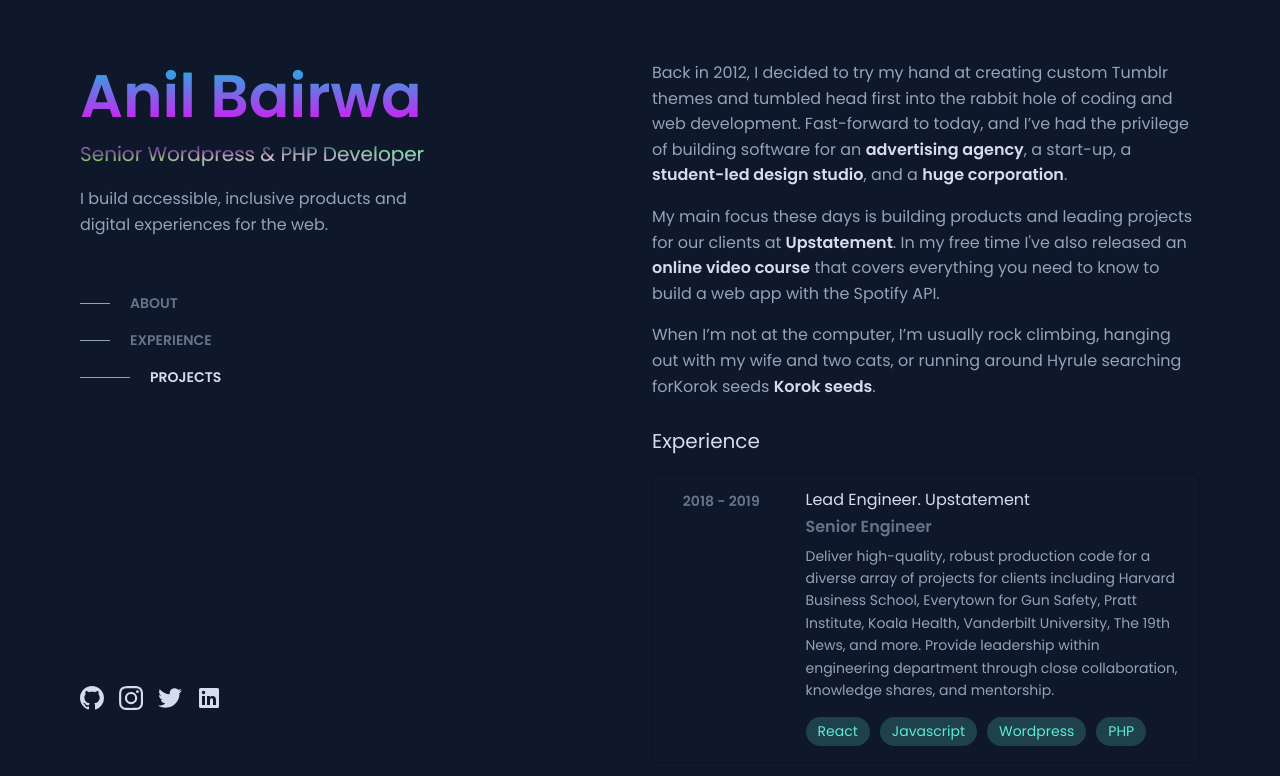
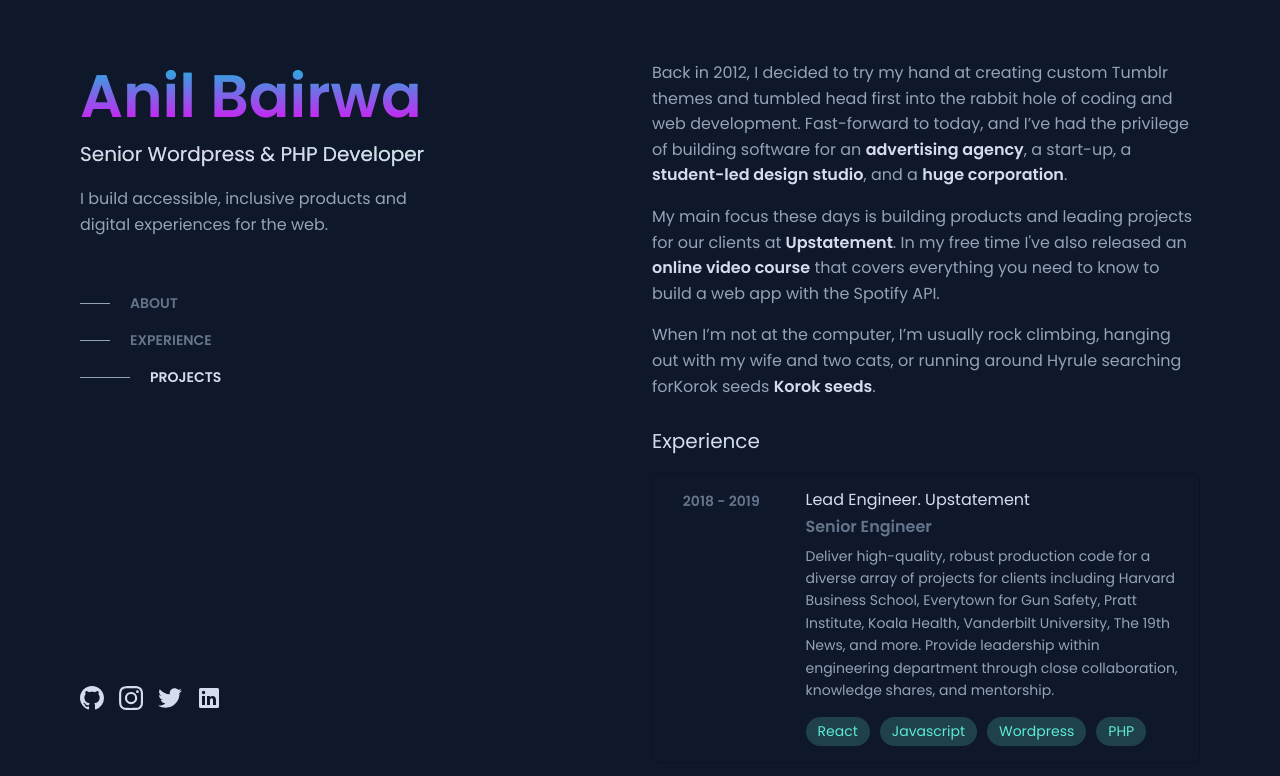
Before and after one commit to anilaj101/portfolio, a plain HTML site: page index.html in a window 1280 px wide. Shown: the top 776 px of the page. Drawn offline with nearby package versions, Linux system fonts and the light colour scheme.

Commit message:
Update index.html

```diff
--- a/index.html
+++ b/index.html
@@ -59,7 +59,7 @@
         margin-bottom: 20px;
         background-image: radial-gradient(at 1% 9%, hsla(279, 69%, 69%, 1) 0, rgba(0, 0, 0, 0) 41%), radial-gradient(at 1% 94%, hsla(103, 87%, 75%, 1) 0, rgba(0, 0, 0, 0) 48%), radial-gradient(at 82% 94%, hsla(163, 76%, 75%, 1) 0, rgba(0, 0, 0, 0) 57%), radial-gradient(at 72% 22%, hsla(167, 79%, 66%, 1) 0, rgba(0, 0, 0, 0) 46%), radial-gradient(at 79% 46%, hsla(76, 89%, 73%, 1) 0, rgba(0, 0, 0, 0) 47%), radial-gradient(at 34% 66%, hsla(308, 92%, 77%, 1) 0, rgba(0, 0, 0, 0) 45%), radial-gradient(at 41% 98%, hsla(250, 99%, 61%, 1) 0, rgba(0, 0, 0, 0) 41%);
         -webkit-background-clip: text;
-        color: transparent;
+        color: var(--primary);
     }
 
     h3 {
```
